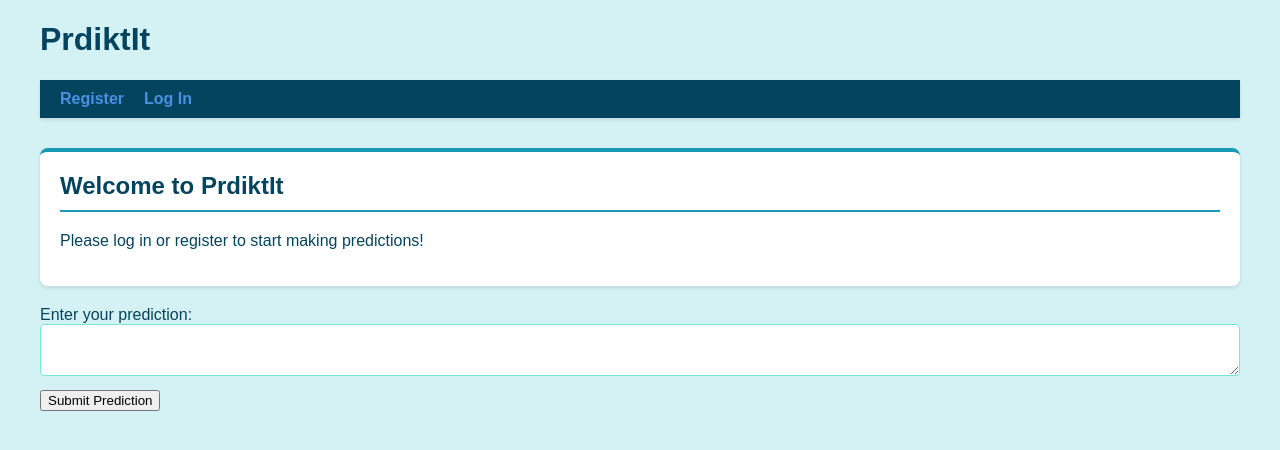
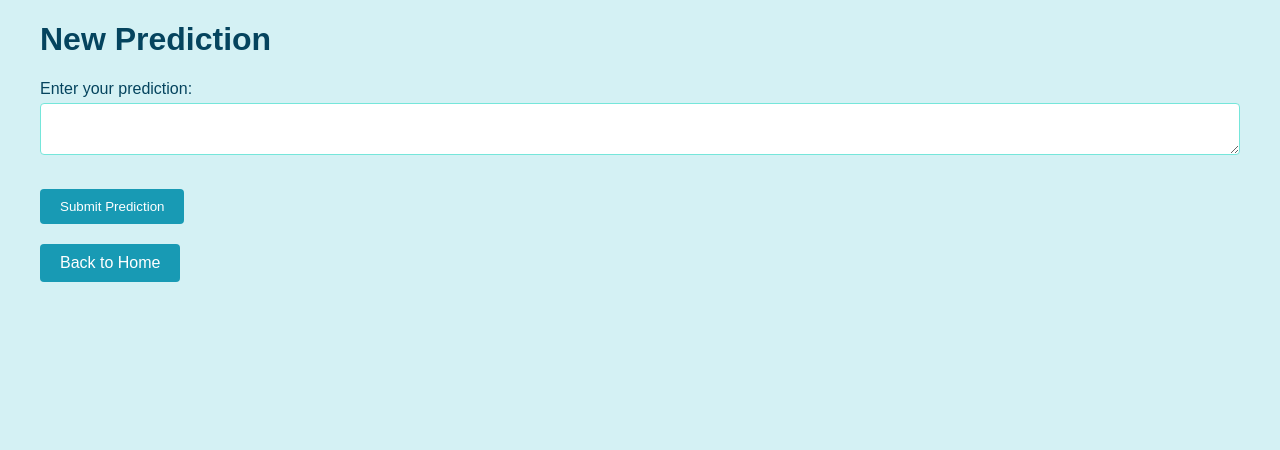
Before and after one commit to anto2887/flask-project-01, a Flask app: page /create in a window 1280 px wide. Shown: the top 450 px of the page. Run offline with Flask 3, Linux system fonts and the light colour scheme; parts of the project's set-up code (start-up, migrations or seed data) failed here and were passed over.

Commit message:
fixing issues

```diff
--- a/flaskr/app/__init__.py
+++ b/flaskr/app/__init__.py
@@ -3,7 +3,8 @@ import sys
 import logging
 from logging.handlers import RotatingFileHandler
 
-from flask import Flask, current_app, render_template
+from flask import Flask, current_app, render_template, redirect, url_for
+from flask_login import current_user
 from sqlalchemy import create_engine
 from flask.cli import with_appcontext
 
@@ -79,6 +80,8 @@ def create_app(test_config=None):
 
     @app.route('/')
     def index():
+        if not current_user.is_authenticated:
+            return redirect(url_for('auth.login'))
         return render_template('base.html')
 
     @app.cli.command('init-scheduler')
--- a/flaskr/app/blog.py
+++ b/flaskr/app/blog.py
@@ -175,19 +175,13 @@ def create():
         if error is not None:
             flash(error)
         else:
-            new_post = Post(
-                body=body,
-                author_id=g.user.id,
-                created=datetime.utcnow(),
-                week=get_current_week(),  # You need to implement this function
-                season=get_current_season()  # Make sure this function is implemented
-            )
+            new_post = Post(body=body, author_id=g.user.id)
             db.session.add(new_post)
             db.session.commit()
             flash('Your prediction has been created successfully.')
-            return redirect(url_for('blog.index'))
+            return redirect(url_for('index'))
 
-    return render_template('blog/create.html')
+    return render_template('create.html')
 
 def get_post(id, check_author=True):
     post = Post.query.get_or_404(id)
--- a/flaskr/app/templates/base.html
+++ b/flaskr/app/templates/base.html
@@ -7,9 +7,9 @@
     <link rel="stylesheet" href="{{ url_for('static', filename='style.css') }}">
 </head>
 <body>
-    <div class="container">
-        <h1>PrdiktIt</h1>
-        <nav>
+    <nav>
+        <div class="container">
+            <h1>PrdiktIt</h1>
             <ul>
                 {% if g.user %}
                     <li><span>{{ g.user.username }}</span></li>
@@ -22,8 +22,10 @@
                     <li><a href="{{ url_for('auth.login') }}">Log In</a></li>
                 {% endif %}
             </ul>
-        </nav>
+        </div>
+    </nav>
 
+    <div class="container">
         {% if g.user %}
             <div class="top-section card">
                 <div class="user-results">
@@ -71,6 +73,7 @@
                     {% endif %}
                 </div>
             </div>
+
             <div class="top-performers card">
                 <h2>Top Performers This Week</h2>
                 <div class="filters">
@@ -93,6 +96,7 @@
                     {% endfor %}
                 </ol>
             </div>
+
             <div class="bottom-section card">
                 <h2>Previous Predictions</h2>
                 <div class="filters">
--- a/flaskr/app/templates/blog/create.html
+++ b/flaskr/app/templates/blog/create.html
@@ -1,13 +1,24 @@
-{% extends 'base.html' %}
-
-{% block header %}
-  <h1>{% block title %}New Prediction{% endblock %}</h1>
-{% endblock %}
-
-{% block content %}
-  <form method="post">
-    <label for="body">Enter your prediction:</label>
-    <textarea name="body" id="body" required></textarea>
-    <input type="submit" value="Submit Prediction">
-  </form>
-{% endblock %}
+<!DOCTYPE html>
+<html lang="en">
+<head>
+    <meta charset="UTF-8">
+    <meta name="viewport" content="width=device-width, initial-scale=1.0">
+    <title>New Prediction - PrdiktIt</title>
+    <link rel="stylesheet" href="{{ url_for('static', filename='style.css') }}">
+</head>
+<body>
+    <div class="container">
+        <h1>New Prediction</h1>
+        <form method="post">
+            <div class="form-group">
+                <label for="body">Enter your prediction:</label>
+                <textarea name="body" id="body" required></textarea>
+            </div>
+            <div class="form-group">
+                <input type="submit" value="Submit Prediction" class="btn">
+            </div>
+        </form>
+        <a href="{{ url_for('index') }}" class="btn">Back to Home</a>
+    </div>
+</body>
+</html>
```
Also changed, not shown: flaskr/app/views.py (+39 -31 lines).
